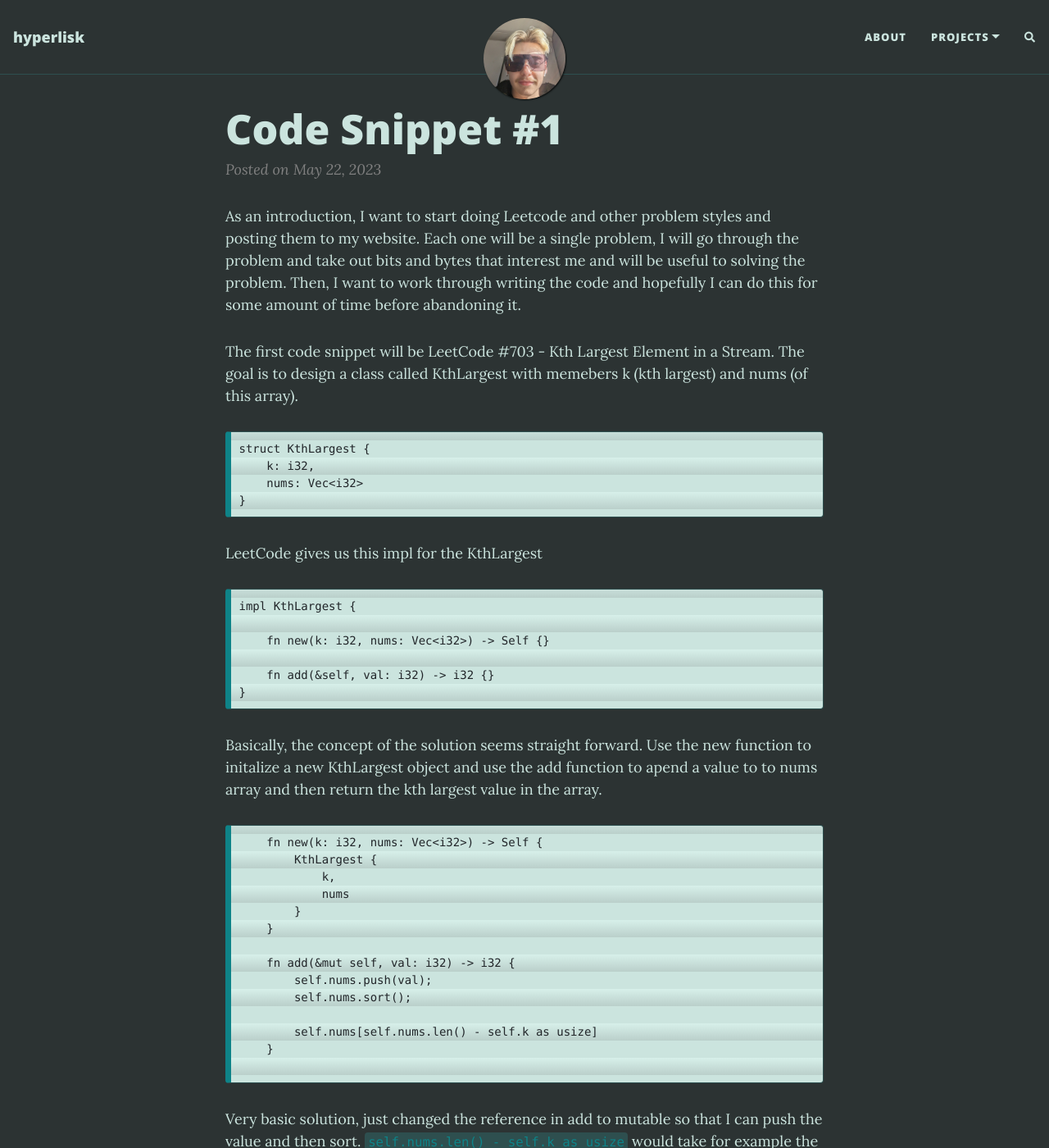
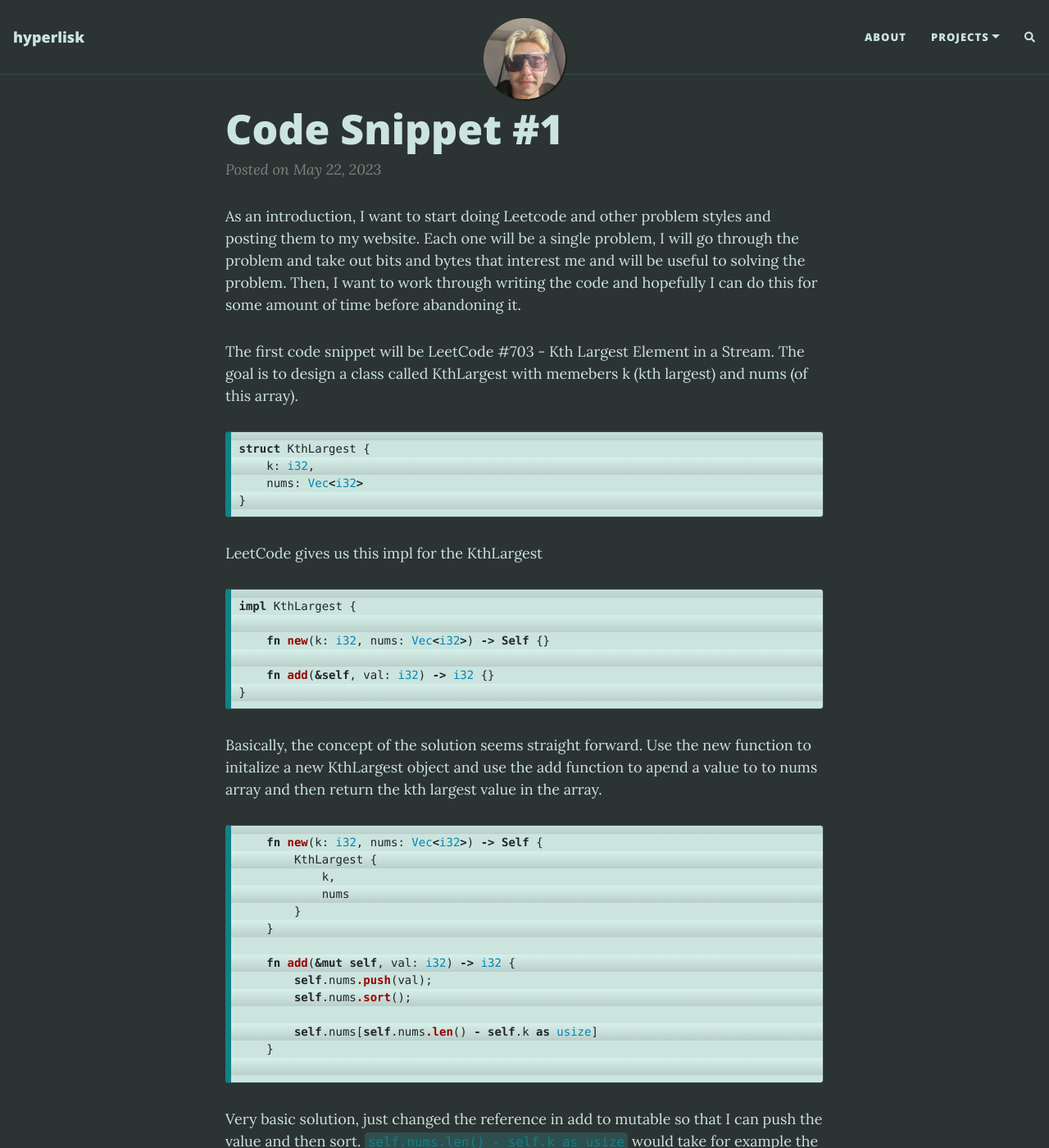
Before and after one commit to hyperliskdev/hyperliskdev.github.io, a Jekyll site: the page built from _posts/2023-05-22-code-snippet-01.md, in a window 1280 px wide and 1400 px high. Shown: the whole window at 82% size. Built offline with Jekyll 4.4.1, drawn with Linux system fonts in a browser that asks for light colours; nearby versions of some CDN libraries; comment, search, counter and statistics services are not loaded.

Commit message:
added syntax highlighting

````diff
--- a/_posts/2023-05-22-code-snippet-01.md
+++ b/_posts/2023-05-22-code-snippet-01.md
@@ -10,7 +10,7 @@ As an introduction, I want to start doing Leetcode and other problem styles and
 
 The first code snippet will be LeetCode #703 - Kth Largest Element in a Stream. The goal is to design a class called KthLargest with memebers k (kth largest) and nums (of this array).
 
-```
+```rust
 struct KthLargest {
     k: i32,
     nums: Vec<i32>
@@ -18,7 +18,7 @@ struct KthLargest {
 ```
 
 LeetCode gives us this impl for the KthLargest
-```
+```rust
 impl KthLargest {
 
     fn new(k: i32, nums: Vec<i32>) -> Self {}
@@ -29,7 +29,7 @@ impl KthLargest {
 
 Basically, the concept of the solution seems straight forward. Use the new function to initalize a new KthLargest object and use the add function to apend a value to to nums array and then return the kth largest value in the array.
 
-```
+```rust
     fn new(k: i32, nums: Vec<i32>) -> Self {
         KthLargest {
             k,
````
Also changed, not shown: _posts/2023-06-14-code-snippet-02.md (+3 -1 lines).
